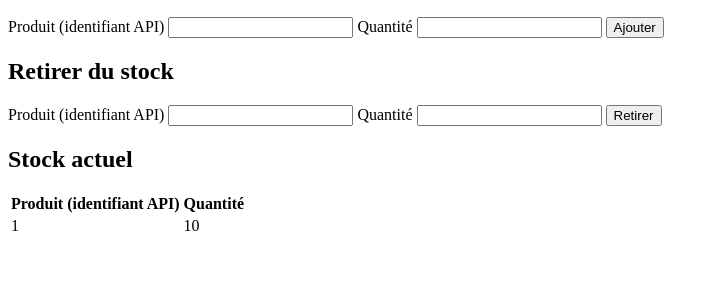
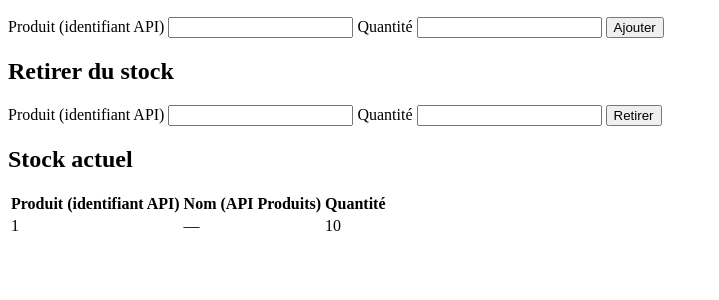
Before and after one commit to Mathieu-Bailliez/hbntory, a Flask app: template backoffice/templates/stock.html in a window 1280 px wide. Shown: the part 144-444 px from the top of the page, without its empty margins (0-719 px from the left). Run offline with Flask 3, Linux system fonts and the light colour scheme; tables that the repository leaves empty hold one stand-in row (values such as "Sample post"); the template is opened without the code that fills it: values that come from a table or form of the project are taken from there, most other values are stand-ins (such as "Sample title", 1, 10 or a date in 2020).

Commit message:
feat(stock): show product names and check product before adding

```diff
--- a/backoffice/app.py
+++ b/backoffice/app.py
@@ -2,6 +2,7 @@ from auth import admin_required, common_required, login_required
 from config import DATABASE_URL, SECRET_KEY
 from flask import Flask, flash, g, redirect, render_template, request, session, url_for
 from models import Stock, User, db
+from products import ProductApiError, get_product, get_product_names
 from security import verify_password
 from sqlalchemy.exc import IntegrityError
 
@@ -51,7 +52,13 @@ def admin_users():
 @common_required
 def stock():
     items = Stock.query.filter_by(branch_id=g.user.branch_id).all()
-    return render_template("stock.html", branch=g.user.branch, items=items)
+    names = {}
+    api_error = None
+    try:
+        names = get_product_names()                    # un seul appel pour tout le tableau
+    except ProductApiError as error:
+        api_error = f"{error} Les noms des produits ne peuvent pas être affichés."
+    return render_template("stock.html", branch=g.user.branch, items=items, names=names, api_error=api_error)
 
 
 @app.route("/stock/add", methods=["POST"])
@@ -62,6 +69,17 @@ def stock_add():
     if product_api_id is None or quantity is None:                         # étape 2
         flash("Le produit et la quantité doivent être des nombres entiers positifs.")
         return redirect(url_for("stock"))
+    try:                                                                   # règle 4 : le produit existe-t-il ?
+        product = get_product(product_api_id)
+    except ProductApiError as error:
+        flash(f"{error} Ajout impossible pour le moment.")
+        return redirect(url_for("stock"))
+    if product is None:
+        flash(f"Le produit {product_api_id} n'existe pas dans le catalogue.")
+        return redirect(url_for("stock"))
+    if product["discontinued"]:
+        flash(f"Le produit {product_api_id} ({product['name']}) n'est plus commercialisé : ajout refusé.")
+        return redirect(url_for("stock"))
     branch_id = g.user.branch_id                                           # étape 3
     item = Stock.query.filter_by(branch_id=branch_id, product_api_id=product_api_id).first()  # étape 4
     if item is not None:
@@ -69,7 +87,7 @@ def stock_add():
     else:
         db.session.add(Stock(branch_id=branch_id, product_api_id=product_api_id, quantity=quantity))  # étape 6
     db.session.commit()                                                    # étape 7
-    flash(f"Ajouté : {quantity} du produit {product_api_id}.")
+    flash(f"Ajouté : {quantity} × {product['name']} (produit {product_api_id}).")
     return redirect(url_for("stock"))
 
 
--- a/backoffice/templates/stock.html
+++ b/backoffice/templates/stock.html
@@ -7,6 +7,10 @@
 <body>
   <p>Connecté : {{ g.user.username }} — <a href="/logout">Se déconnecter</a></p>
   <h1>Stock de l'agence {{ branch.name }}</h1>
+
+  {% if api_error %}
+    <p><strong>{{ api_error }}</strong></p>
+  {% endif %}
 
   {% for message in get_flashed_messages() %}
     <p><strong>{{ message }}</strong></p>
@@ -33,9 +37,9 @@
   <h2>Stock actuel</h2>
   {% if items %}
     <table>
-      <tr><th>Produit (identifiant API)</th><th>Quantité</th></tr>
+      <tr><th>Produit (identifiant API)</th><th>Nom (API Produits)</th><th>Quantité</th></tr>
       {% for item in items %}
-        <tr><td>{{ item.product_api_id }}</td><td>{{ item.quantity }}</td></tr>
+        <tr><td>{{ item.product_api_id }}</td><td>{{ names.get(item.product_api_id, "—") }}</td><td>{{ item.quantity }}</td></tr>
       {% endfor %}
     </table>
   {% else %}
```
